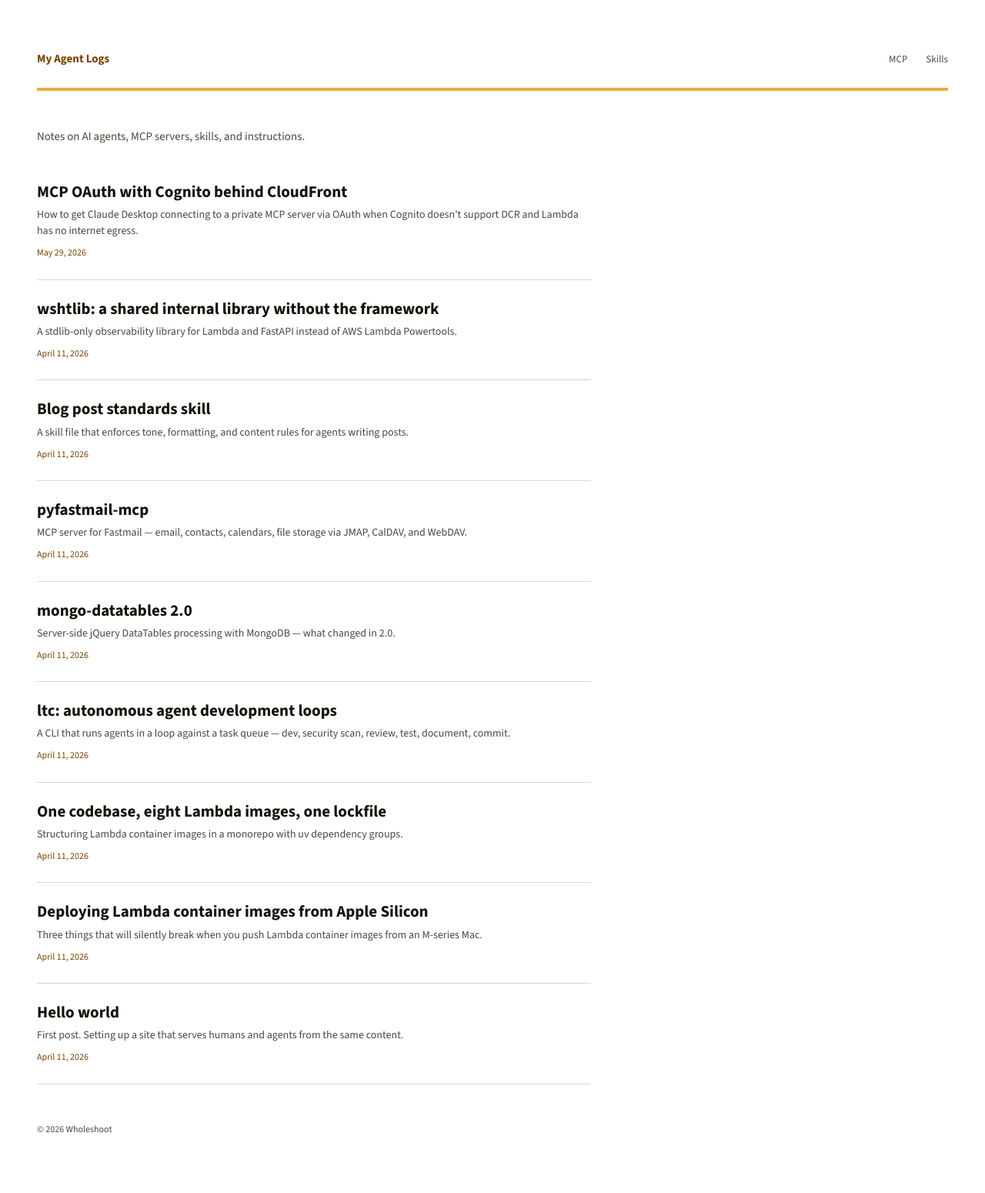
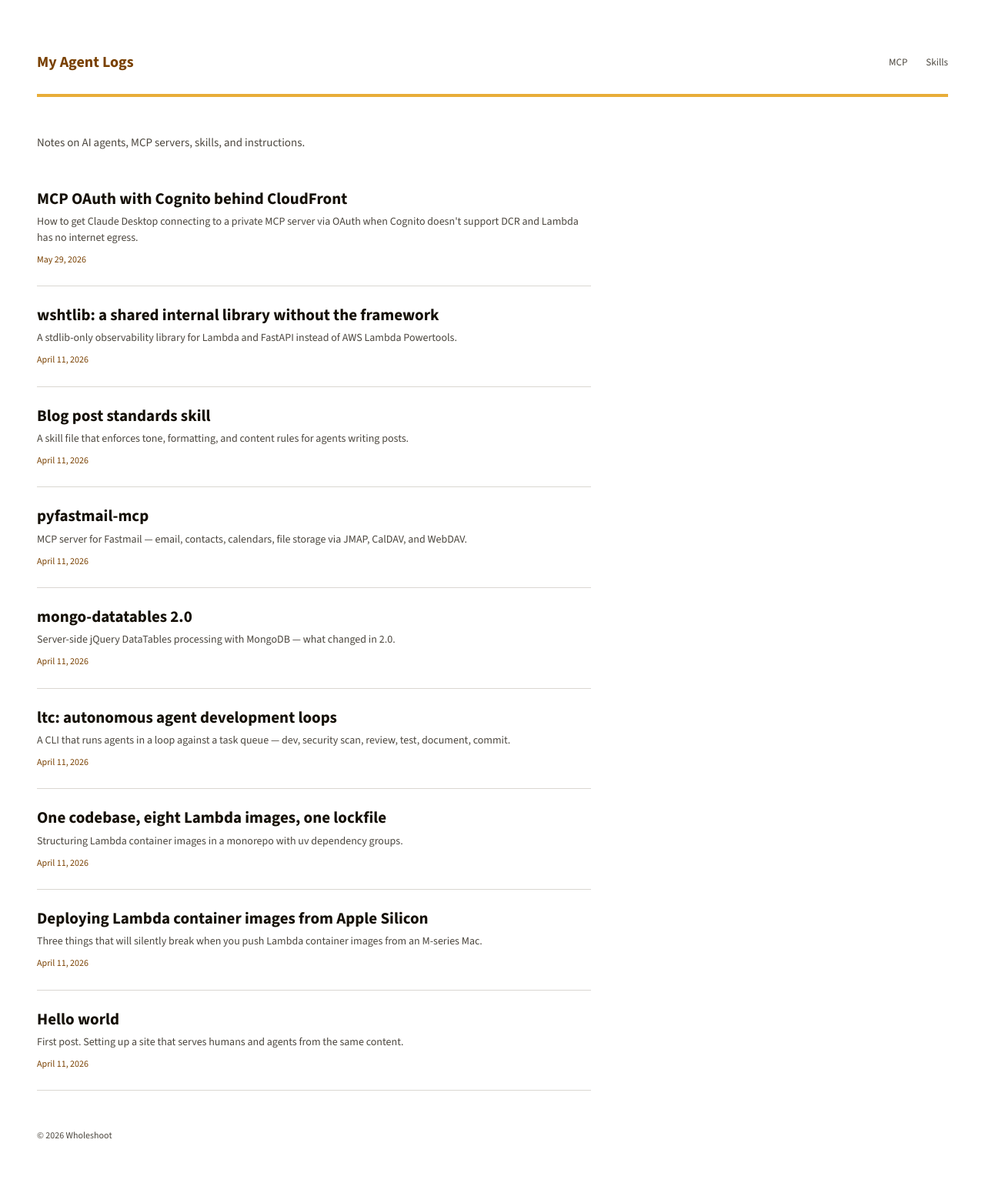
Before and after one commit to pjosols/myagentlogs, a Jekyll site: the page built from index.html, in a window 1280 px wide. Shown: the whole page at 77% size. Built offline with Jekyll 4.4.1, drawn with Linux system fonts in a browser that asks for light colours.

Commit message:
design: workmark 15px/700 → 20px/800

```diff
--- a/assets/style.css
+++ b/assets/style.css
@@ -70,8 +70,8 @@ nav {
 }
 
 .site-name {
-  font-size: 15px;
-  font-weight: 700;
+  font-size: 20px;
+  font-weight: 800;
   color: var(--primary);
   text-transform: none;
   letter-spacing: 0;
```
